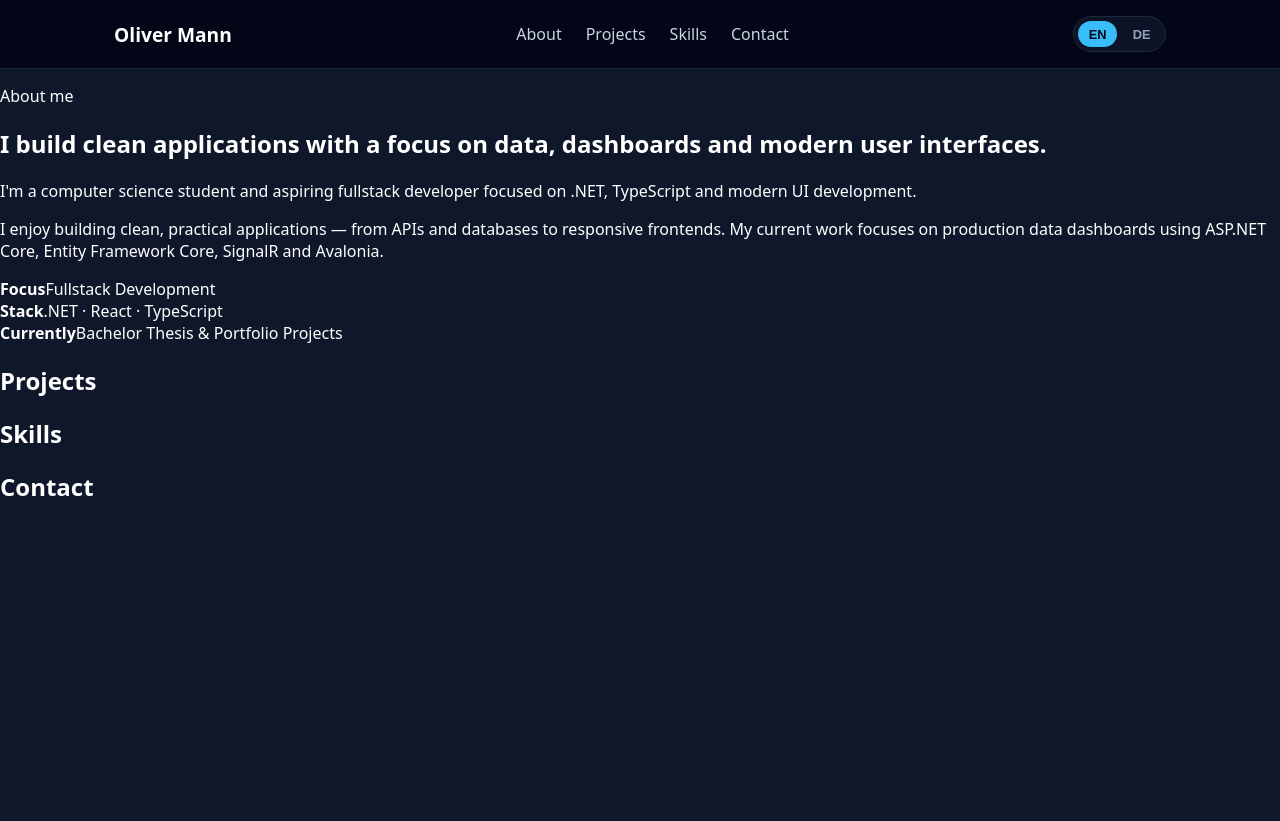
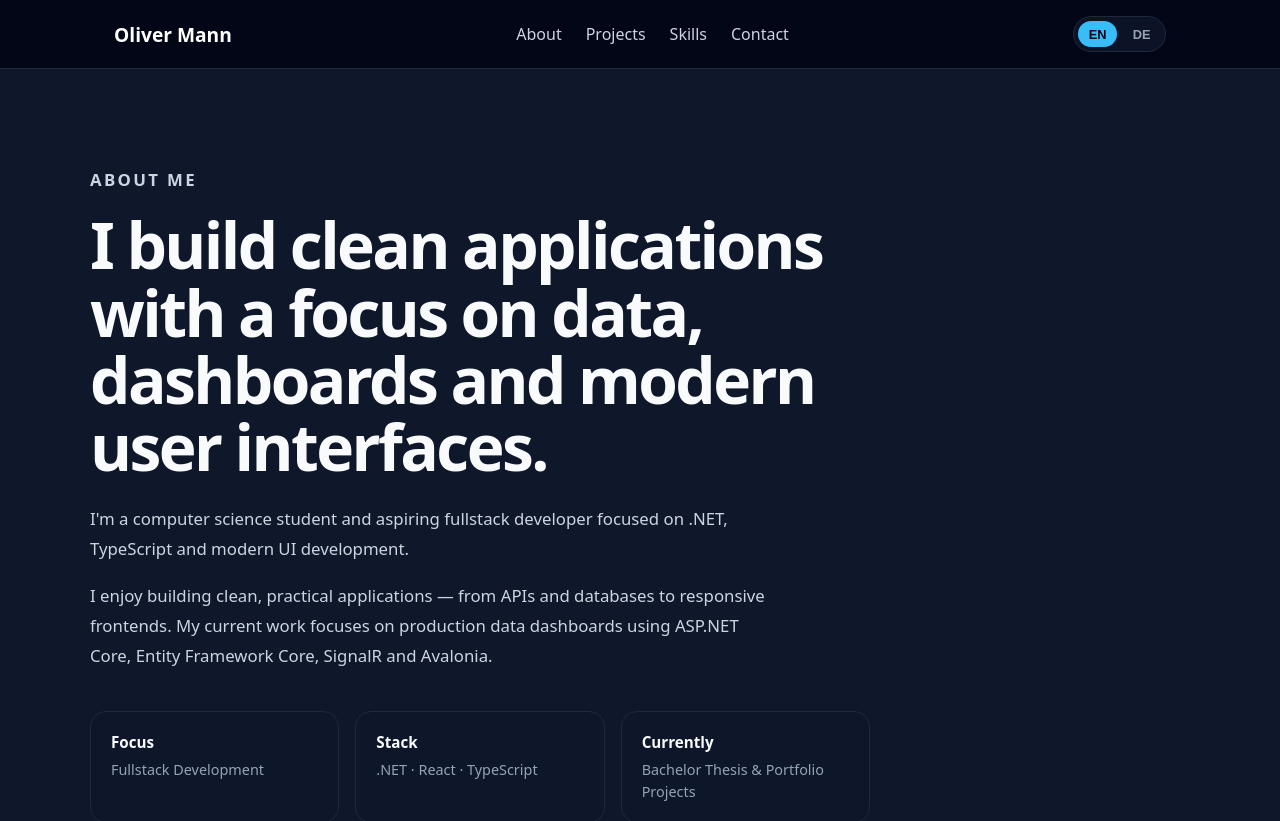
Before and after one commit to omann-dev/DevPortfolio, a React app in the folder portfolio/: page / in a window 1280 px wide. Shown: the top 821 px of the page. Before the commit the page ends 800 px from the top, so only its background shows below. Built offline with nearby package versions, Linux system fonts and the light colour scheme; the HTML template or start-up script is replaced by a standard one.

Commit message:
Add css to About.tsx

```diff
--- a/portfolio/src/index.css
+++ b/portfolio/src/index.css
@@ -74,3 +74,91 @@ nav a:hover {
   background: #38bdf8;
   color: #020617;
 }
+
+.about-section {
+  min-height: 100vh;
+  padding: 6rem 1.5rem;
+  display: flex;
+  align-items: center;
+}
+
+.about-container {
+  width: 100%;
+  max-width: 1100px;
+  margin: 0 auto;
+}
+
+.about-content {
+  max-width: 780px;
+}
+
+.section-label {
+  margin-bottom: 1rem;
+  color: #38bdf8;
+  font-size: 0.85rem;
+  font-weight: 700;
+  letter-spacing: 0.14em;
+  text-transform: uppercase;
+}
+
+.about-content h2 {
+  margin: 0 0 1.5rem;
+  font-size: clamp(2rem, 5vw, 4rem);
+  line-height: 1.05;
+  letter-spacing: -0.04em;
+  color: #f8fafc;
+}
+
+.about-content p {
+  max-width: 680px;
+  margin: 0 0 1rem;
+  color: #cbd5e1;
+  font-size: 1.05rem;
+  line-height: 1.8;
+}
+
+.about-highlights {
+  margin-top: 2.5rem;
+  display: grid;
+  grid-template-columns: repeat(3, 1fr);
+  gap: 1rem;
+}
+
+.about-highlights div {
+  padding: 1.25rem;
+  border: 1px solid #1e293b;
+  border-radius: 1rem;
+  background: rgba(15, 23, 42, 0.7);
+  transition: transform 0.2s ease, border-color 0.2s ease;
+}
+
+.about-highlights div:hover {
+  transform: translateY(-4px);
+  border-color: #38bdf8;
+}
+
+.about-highlights strong {
+  display: block;
+  margin-bottom: 0.35rem;
+  color: #f8fafc;
+  font-size: 0.95rem;
+}
+
+.about-highlights span {
+  color: #94a3b8;
+  font-size: 0.9rem;
+}
+
+@media (max-width: 768px) {
+  .about-section {
+    padding: 5rem 1.25rem;
+  }
+
+  .about-highlights {
+    grid-template-columns: 1fr;
+  }
+
+  .about-content h2 {
+    font-size: clamp(2rem, 10vw, 3rem);
+  }
+}
```
